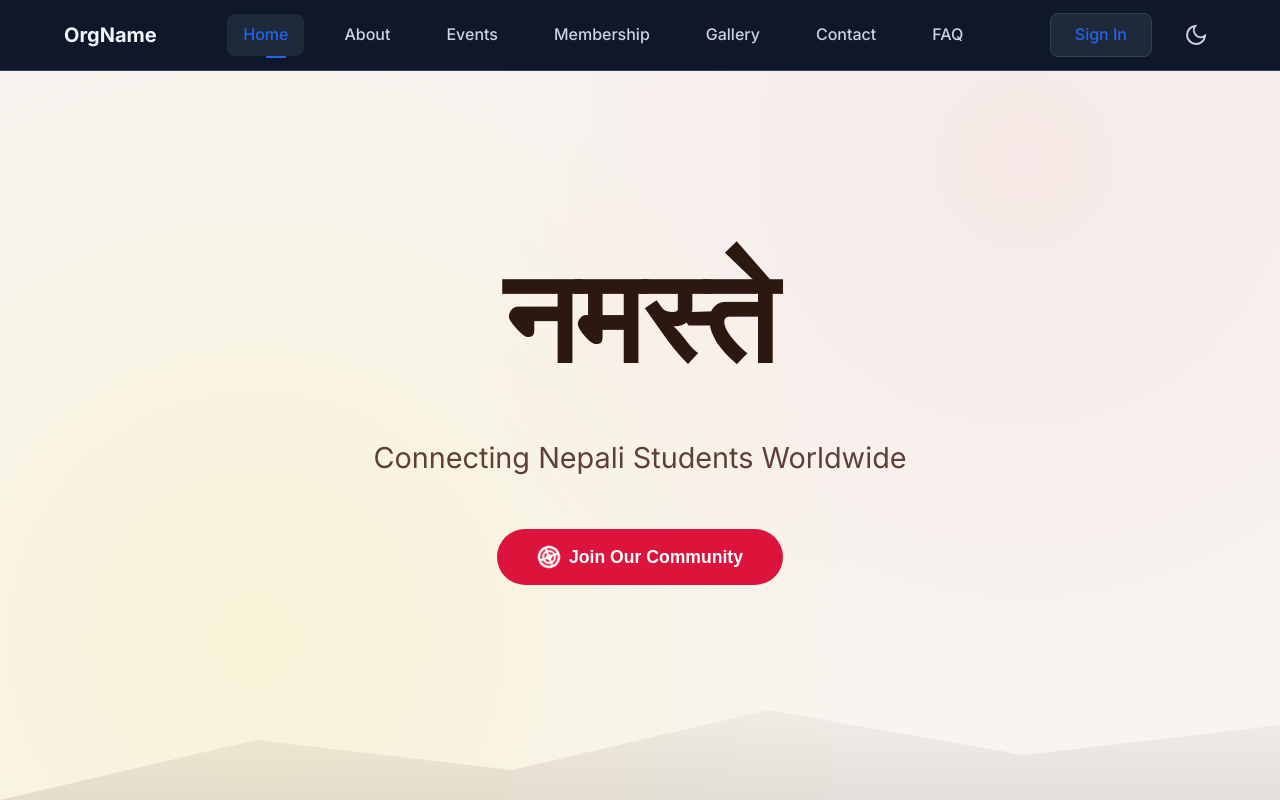
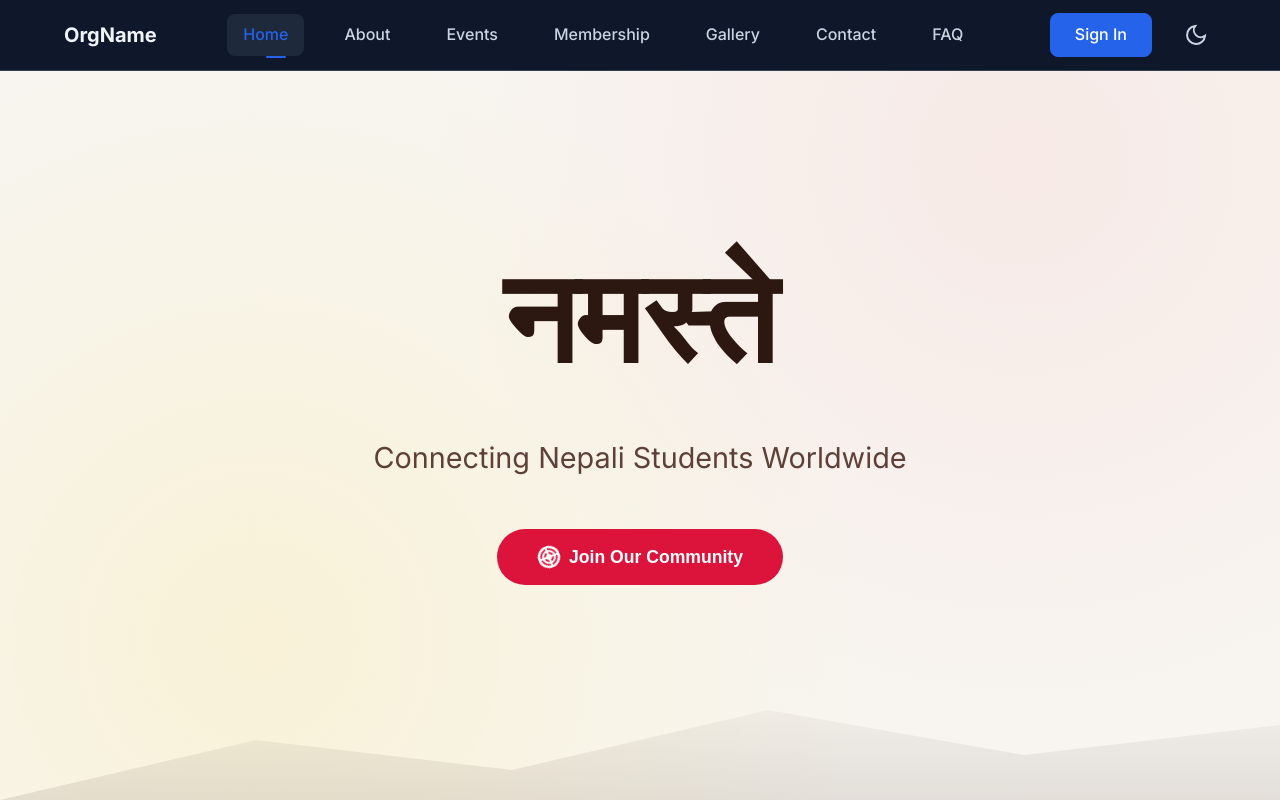
Before and after one commit to rakeshshresthaa/culturalweb, a website: page index.html in a window 1280 px wide. Both pictures are taken after a click on the button 1195 px from the left and 35 px from the top of the page. Shown: the top 800 px of the page. Drawn offline with nearby package versions, Linux system fonts and the light colour scheme.

Commit message:
learn more button and sign in button visible in both dark and normal mode

```diff
--- a/css/style.css
+++ b/css/style.css
@@ -142,9 +142,9 @@ a:hover {
 }
 
 .btn-secondary {
-    background-color: var(--surface-color);
-    color: var(--primary-color);
-    border: 1px solid var(--border-color);
+    background-color: var(--secondary-color);
+    color: #fff;
+    border: 1px solid var(--secondary-color);
 }
 
 .btn-secondary:hover {
@@ -152,6 +152,18 @@ a:hover {
     color: white;
     transform: translateY(-2px);
     border-color: var(--primary-color);
+}
+
+[data-theme="dark"] .btn-secondary {
+    background-color: var(--primary-color);
+    color: #fff;
+    border-color: var(--primary-color);
+}
+
+[data-theme="dark"] .btn-secondary:hover {
+    background-color: var(--secondary-color);
+    color: #fff;
+    border-color: var(--secondary-color);
 }
 
 /* Navigation */
```
